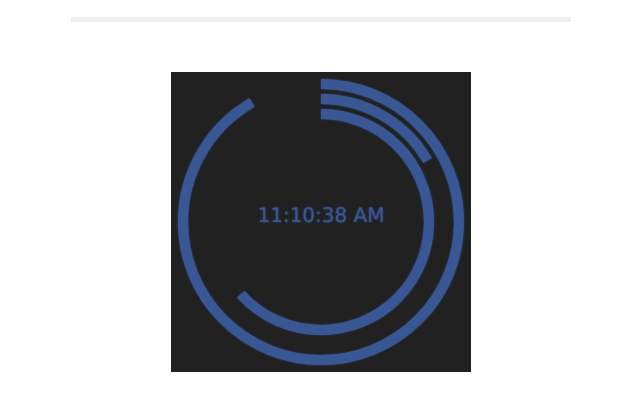
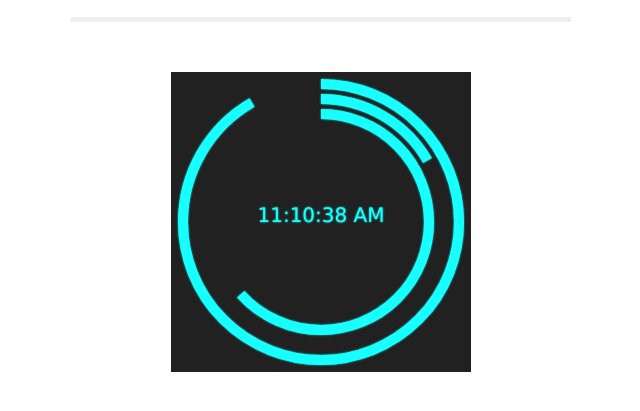
Before and after one commit to lasverg/bandClock, a plain HTML site: page example/index.html in a window 1280 px wide. Shown: the part 63-474 px from the top of the page, without its empty margins (319-959 px from the left). Drawn offline with nearby package versions, Linux system fonts and the light colour scheme.

Commit message:
improved

```diff
--- a/example/index.html
+++ b/example/index.html
@@ -36,7 +36,7 @@
           //configure here
           // size: ,
           // bgColor: ,
-           color: '#3a5795' ,
+//           color: '#3a5795' ,
           //  lineWidth:  ,
           // lineCap: ,
           // gap: ,
```
